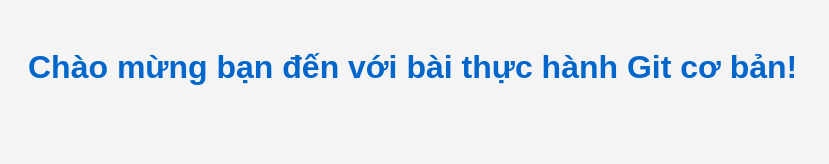
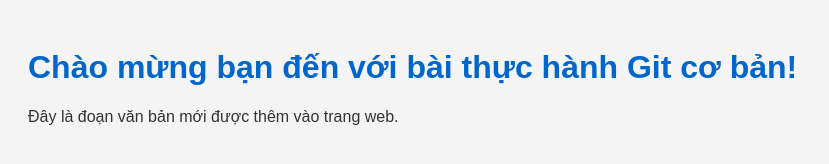
Before and after one commit to duyhung70662-stack/bai-tap-cpp-co-ban, a plain HTML site: page index.html in a window 1280 px wide. Shown: the whole page, without its empty margins (0-829 px from the left). Drawn offline with Linux system fonts and the light colour scheme.

Commit message:
Update html content

```diff
--- a/index.html
+++ b/index.html
@@ -7,5 +7,6 @@
 </head>
 <body>
     <h1>Chào mừng bạn đến với bài thực hành Git cơ bản!</h1>
+    <p>Đây là đoạn văn bản mới được thêm vào trang web.</p>
 </body>
 </html>
```
